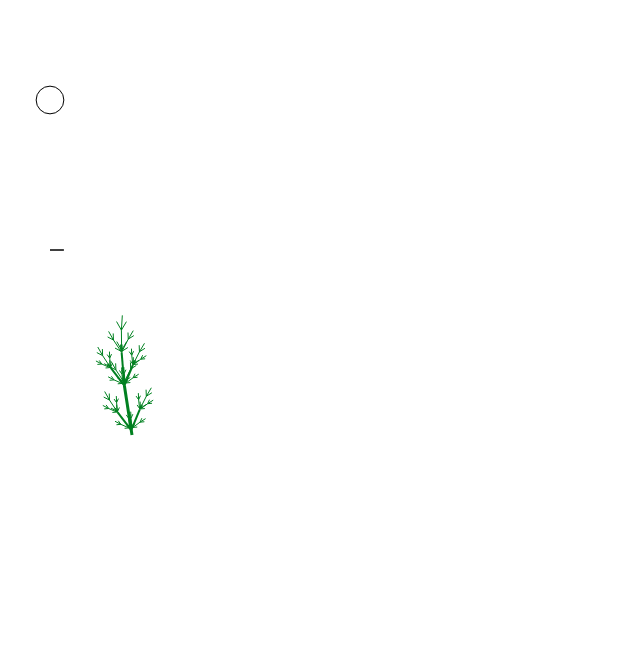
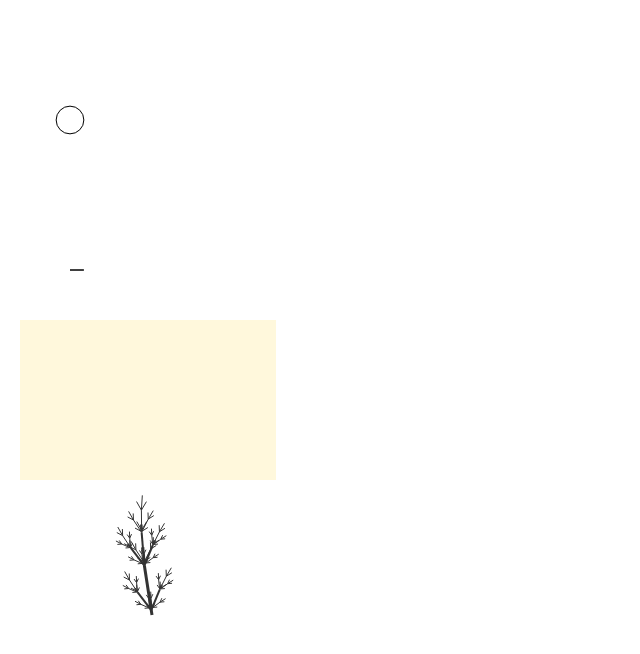
Before and after one commit to juweek/cannon-experiment, a React (Create React App) app: page / in a window 1280 px wide. Shown: the top 654 px of the page, without its empty margins (0-640 px from the left). Built offline with nearby package versions, Linux system fonts and the light colour scheme; the HTML template or start-up script is replaced by a standard one.

Commit message:
click event

```diff
--- a/src/App.js
+++ b/src/App.js
@@ -1,4 +1,5 @@
 import Canvas from './components/Canvas'
+import Clickable from './components/ClickableCanvas'
 import Forest from './components/Forest'
 import './styles/bro.scss';
 
@@ -49,6 +50,7 @@ RETURN THE APP
     <div className="container">
       <Canvas draw={drawCircle}/>
       <Canvas draw={drawSquare}/>
+      <Clickable />
       <Forest />
     </div>
   );
--- /dev/null
+++ b/src/components/ClickableCanvas.js
@@ -0,0 +1,46 @@
+import React from 'react'
+import useClickableCanvas from '../hooks/ClickCanvasHook'
+
+
+/*
+============
+Not needed right now, but will be
+============
+  const handleClearCanvas=(event)=>{
+    setCoordinates([]);
+  };
+*/
+
+
+
+const Clickable = props => {
+
+    const { ...rest } = props
+
+    /*
+    ============
+    Write out the component itself.
+    1. Take the props in. the props will be the draw function, whatever you decide to make it
+    2. call the useCanvas hook. this hook will be the thing that redraws the page every x seconds
+    3. return the canvas component, with the useCanvas hook calculating the ref (basically, parameter)
+    ============
+    */
+    const [ coordinates, setCoordinates, canvasRef, canvasWidth, canvasHeight ] = useClickableCanvas();
+
+    const handleCanvasClick=(event)=>{
+    // on each click get current mouse location
+    const currentCoord = { x: event.clientX, y: event.clientY };
+    // add the newest mouse location to an array in state
+    setCoordinates([...coordinates, currentCoord]);
+    };
+
+    return <canvas
+    ref={canvasRef}
+    className="App-canvas"
+    onClick={handleCanvasClick}
+    width={canvasWidth}
+    height={canvasHeight}
+    {...rest} />
+}
+
+export default Clickable
--- /dev/null
+++ b/src/hooks/ClickCanvasHook.js
@@ -0,0 +1,55 @@
+import { useState, useEffect, useRef } from 'react';
+
+// Path2D for a Heart SVG
+const heartSVG = "M0 200 v-200 h200 a100,100 90 0,1 0,200 a100,100 90 0,1 -200,0 z"
+const SVG_PATH = new Path2D(heartSVG);
+
+// Scaling Constants for Canvas
+const SCALE = 0.1;
+const OFFSET = 10;
+export const canvasWidth = window.innerWidth * .2;
+export const canvasHeight = window.innerHeight * .2;
+
+
+/*
+============
+DRAW CLICK EVENT: create a draw function
+1. clear the current canvas with clearRect
+2. begin a new Path; this is how you signal to the canvas that you are going to draw something
+3. draw a circle with arc. use a dynamic variable (in this case, frameCount) to make the drawing animated
+4. define what to draw; either fill or stroke
+============
+*/
+export function draw(ctx, location){
+  console.log("attempting to draw")
+  ctx.fillStyle = 'cornsilk';
+  ctx.shadowColor = 'BLACK';
+  ctx.shadowBlur = 10;
+  ctx.save();
+  ctx.scale(SCALE, SCALE);
+  console.log(location.x)
+  console.log(location.y)
+  ctx.translate(location.x / SCALE - OFFSET, location.y);
+  //the rotate code on the following line would be good to randomize for the beard thing
+  ctx.rotate(225 * Math.PI / 180);
+  ctx.fill(SVG_PATH);
+  // .restore(): Canvas 2D API restores the most recently saved canvas state
+  ctx.restore();
+};
+
+export default function useClickableCanvas(){
+    const canvasRef = useRef(null);
+    const [coordinates, setCoordinates] = useState([]);
+
+    useEffect(()=>{
+        const canvasObj = canvasRef.current;
+        const ctx = canvasObj.getContext('2d');
+        // clear the canvas area before rendering the coordinates held in state
+        ctx.clearRect( 0,0, canvasWidth, canvasHeight );
+
+        // draw all coordinates held in state
+        coordinates.forEach((coordinate)=>{draw(ctx, coordinate)});
+    });
+
+    return [ coordinates, setCoordinates, canvasRef, canvasWidth, canvasHeight ];
+}
--- a/src/hooks/TreesHook.js
+++ b/src/hooks/TreesHook.js
@@ -40,7 +40,7 @@ DRAW LINE: create a draw function
 const drawLine = (ctx, n, x1, y1, x2, y2) => {
     ctx.beginPath();
     ctx.lineWidth = n > 0 ? n : 1;
-    ctx.strokeStyle = "rgb(0, 128, 32)";
+    ctx.strokeStyle = "#333";
     ctx.moveTo(x1, y1);
     ctx.lineTo(x2, y2);
     ctx.stroke();
--- a/src/styles/bro.scss
+++ b/src/styles/bro.scss
@@ -3,3 +3,16 @@ canvas {
     background-size: 200px;
     cursor: cell;
   }
+
+  .container{
+    padding: 20px;
+    max-height: 90vh;
+    max-width: 90vw;
+  }
+
+  .App-canvas{
+    background-color: cornsilk;
+    border: 5px;
+    border-color: black;
+
+  }
```
